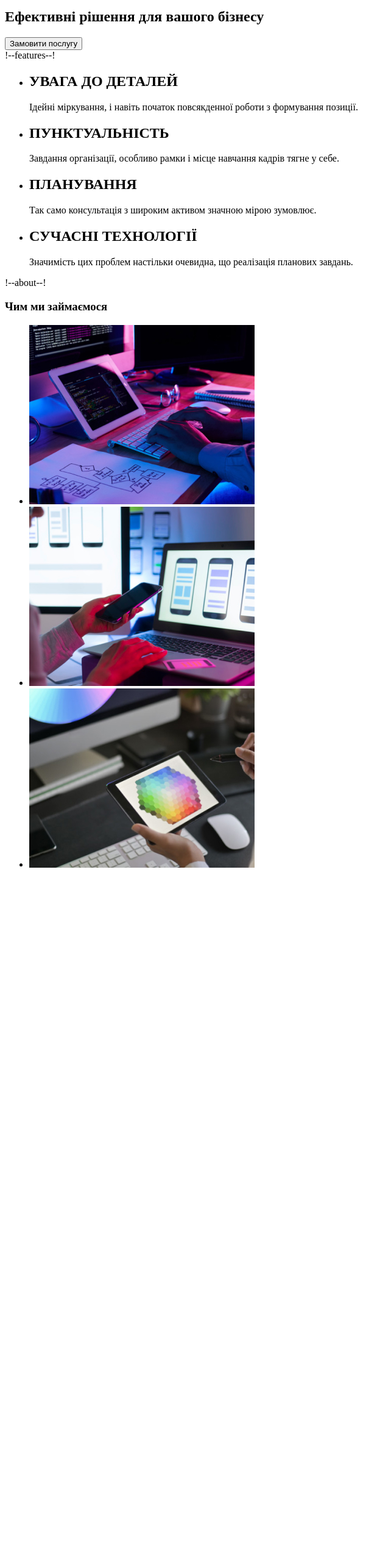
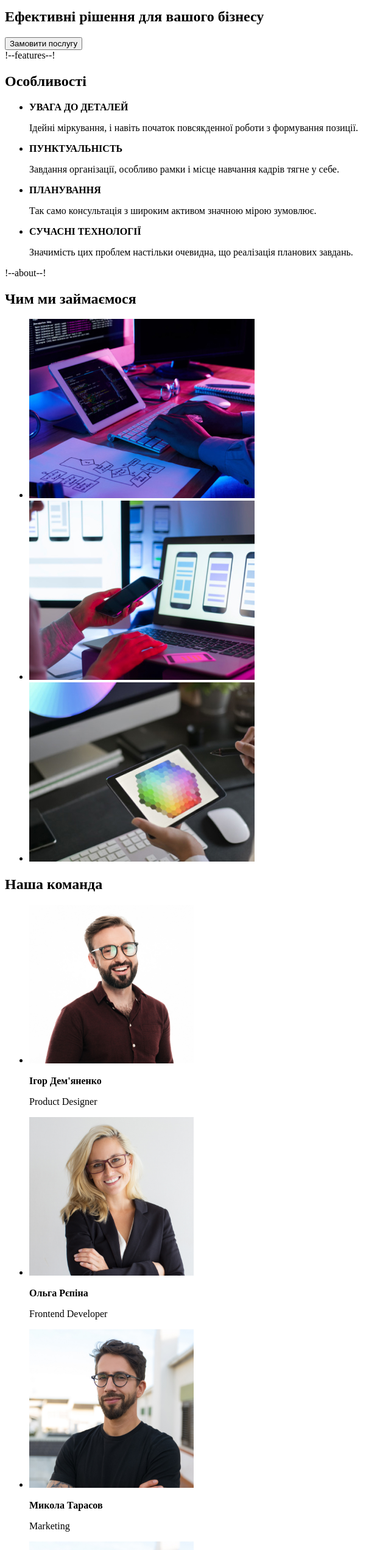
Before and after one commit to Iryna1989/goit-markup-hw-08, a plain HTML site: page index.html in a window 1280 px wide. Shown: the part 160-2702 px from the top of the page at 61% size, without its empty margins (0-642 px from the left). Before the commit the page ends 1603 px from the top, so only its background shows below. Drawn offline with Linux system fonts and the light colour scheme.

Commit message:
main finish

```diff
--- a/index.html
+++ b/index.html
@@ -28,33 +28,59 @@
         </section>
         !--features--!
         <section class="features">
+            <h2>Особливості</h2>
 <ul>
     <li>
-        <h2>УВАГА ДО ДЕТАЛЕЙ</h2>
+       <p><b>УВАГА ДО ДЕТАЛЕЙ</b></p>
         <p>Ідейні міркування, і навіть початок повсякденної роботи з формування позиції.</p>
     </li>
     <li>
-        <h2>ПУНКТУАЛЬНІСТЬ</h2>
+        <p><b>ПУНКТУАЛЬНІСТЬ</b></p>
         <p>Завдання організації, особливо рамки і місце навчання кадрів тягне у себе.</p>
     </li>
     <li>
-        <h2>ПЛАНУВАННЯ</h2>
+        <p><b>ПЛАНУВАННЯ</b></p>
         <p>Так само консультація з широким активом значною мірою зумовлює.</p>
     </li>
     <li>
-        <h2>СУЧАСНІ ТЕХНОЛОГІЇ</h2>
+        <p><b>СУЧАСНІ ТЕХНОЛОГІЇ</b></p>
         <p>Значимість цих проблем настільки очевидна, що реалізація планових завдань.</p>
     </li>
 </ul>
         </section>
         !--about--!
         <section class="about">
-            <h3>Чим ми займаємося</h3>
+            <h2>Чим ми займаємося</h2>
             <ul>
-                <li><img src="img/img1.jpg" alt="фото1"></li>
-                <li><img src="img/img2.jpg" alt="фото2"></li>
-                <li><img src="img/img3.jpg" alt="фото3"></li>
+                <li><img src="img/img1.jpg" alt="фото1" width="370" height="294"></li>
+                <li><img src="img/img2.jpg" alt="фото2" width="370" height="294"></li>
+                <li><img src="img/img3.jpg" alt="фото3" width="370" height="294"></li>
             </ul>
+        </section>
+        <section class="team">
+        <h2>Наша команда</h2>
+        <ul>
+            <li>
+                <img src="./img/Ігор Дем'яненко.jpg" alt="Ігор Дем'яненко" width="270" height="260">
+                <p><b>Ігор Дем'яненко</b></p>
+                <p>Product Designer</p>
+            </li>
+            <li>
+                <img src="./img/Ольга Рєпіна.jpg" alt="Ольга Рєпіна" width="270" height="260">
+                <p><b>Ольга Рєпіна</b></p>
+                <p>Frontend Developer</p>
+            </li>
+            <li>
+                <img src="./img/Михайло Єрмаков.jpg" alt="Микола Тарасов" width="270" height="260">
+                <p><b>Микола Тарасов</b></p>
+                <p>Marketing</p>
+            </li>
+            <li>
+                <img src="./img/Михайло Єрмаков.jpg" alt="Михайло Єрмаков" width="270" height="260">
+                <p><b>Михайло Єрмаков</b></p>
+                <p>UI Designer</p>
+            </li>
+        </ul>
         </section>
     </main>
     <footer></footer>
```
Also changed, not shown: img/Ігор Дем'яненко.jpg (added), img/Микола Тарасов.jpg (added), img/Михайло Єрмаков.jpg (added), img/Ольга Рєпіна.jpg (added).
